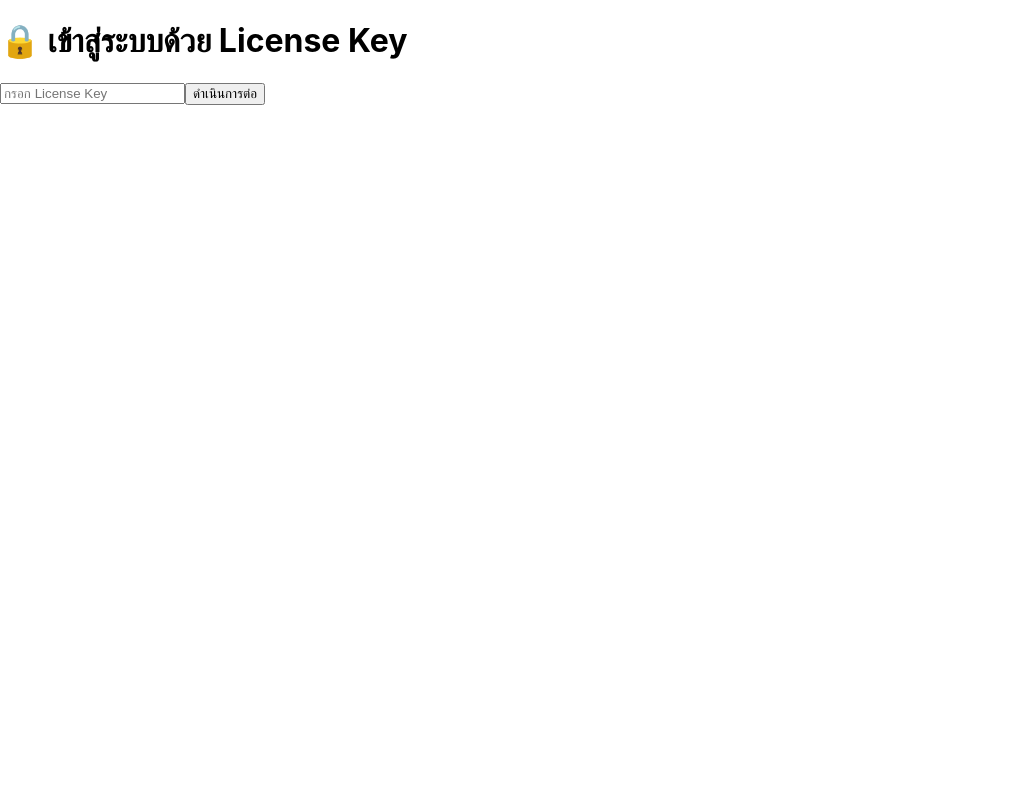
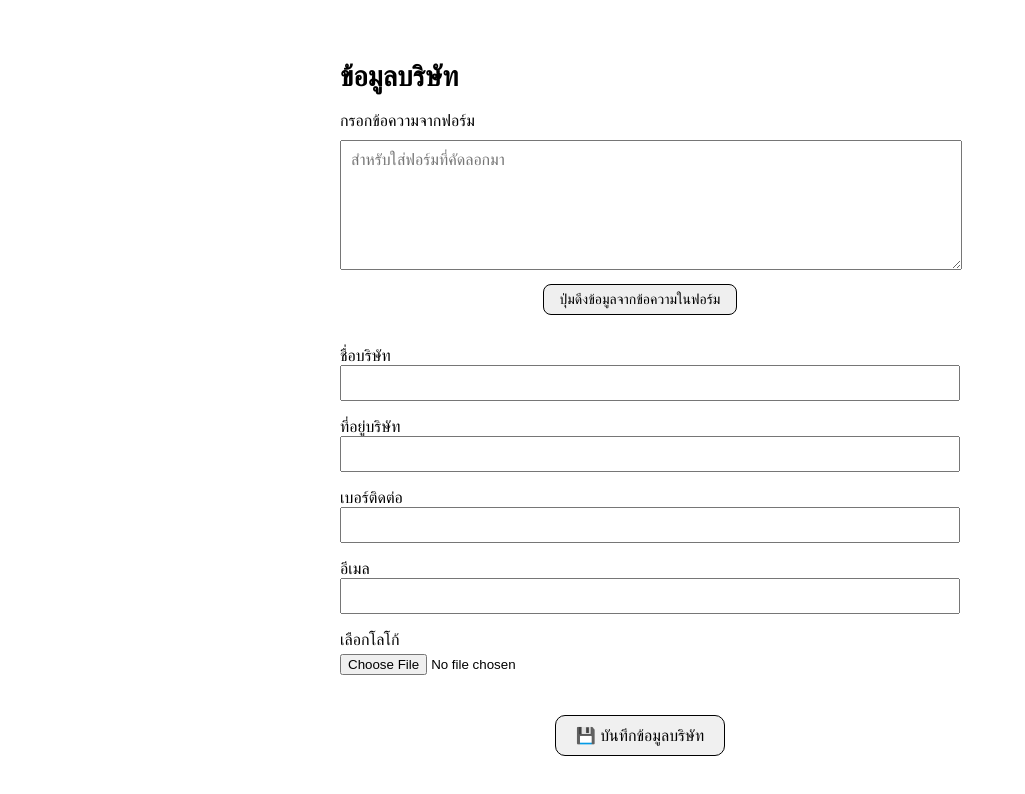
Before and after one commit to SiamGuardSolution/siamguard-fastform, a React (Create React App) app: page /company-form in a window 1280 px wide. Before the commit this address led to /. Shown: the top 794 px of the page, without its empty margins (0-1025 px from the left). Built offline with nearby package versions, Linux system fonts and the light colour scheme.

Commit message:
update UI company

```diff
--- a/src/App.js
+++ b/src/App.js
@@ -1,8 +1,9 @@
-import { useState } from 'react';
+// src/App.jsที่ใช้อยู่ตอนนี้
+import React, { useState } from 'react';
+import { BrowserRouter as Router, Routes, Route } from 'react-router-dom';
+import EnterKeyPage from './pages/EnterKeyPage';
 import CompanyInfoForm from './components/CompanyInfoForm';
 import QuotationForm from './components/QuotationForm';
-import { BrowserRouter as Router, Routes, Route } from 'react-router-dom';
-import EnterKeyPage from './pages/EnterKeyPage';
 
 
 
@@ -15,11 +16,22 @@ function App() {
         <Route path="/" element={<EnterKeyPage />} />
         <Route
           path="/company-form"
-          element={<CompanyInfoForm onSubmit={setCompanyInfo} />}
+          element={
+            <CompanyInfoForm
+              onSubmit={(data) => {
+                console.log('📦 ได้ข้อมูลบริษัท:', data);
+                setCompanyInfo(data);
+              }}
+            />
+          }
         />
         <Route
           path="/quotation-form"
           element={<QuotationForm company={companyInfo} />}
+        />
+        <Route
+          path="*"
+          element={<h1>404 - Not Found</h1>} // ✅ fallback
         />
       </Routes>
     </Router>
--- a/src/components/CompanyInfoForm.jsx
+++ b/src/components/CompanyInfoForm.jsx
@@ -1,17 +1,30 @@
-import { useState, useEffect } from 'react'; // ✅ ต้อง import useEffect ด้วย
+//
+//
+// CompanyInfoForm.jsxที่ใช้อยู่ตอนนี้
+import React, { useState } from 'react';
 import { useNavigate } from 'react-router-dom';
 
 export default function CompanyInfoForm({ onSubmit }) {
+  const [formText, setFormText] = useState('');
+
+  const extractCompanyData = () => {
+    const nameMatch = formText.match(/ชื่อ[:：]?\s*(.+)/);
+    const addressMatch = formText.match(/ที่อยู่[:：]?\s*(.+)/);
+    const phoneMatch = formText.match(/เบอร์โทร[:：]?\s*(.+)/);
+    const emailMatch = formText.match(/อีเมล[:：]?\s*(.+)/);
+
+    setCompany({
+      ...company,
+      name: nameMatch?.[1] || '',
+      address: addressMatch?.[1] || '',
+      phone: phoneMatch?.[1] || '',
+      email: emailMatch?.[1] || '',
+    });
+  };
+
   const navigate = useNavigate();
 
-  useEffect(() => {
-    const licenseKey = sessionStorage.getItem('licenseKey');
-    if (!licenseKey) {
-      navigate('/'); // ถ้าไม่มี licenseKey → กลับหน้าแรก
-    }
-  }, [navigate]); // ✅ เพิ่ม navigate เป็น dependency
-
-  const [form, setForm] = useState({
+  const [company, setCompany] = useState({
     name: '',
     address: '',
     phone: '',
@@ -19,39 +32,132 @@ export default function CompanyInfoForm({ onSubmit }) {
     logo: null,
   });
 
-  const handleChange = (e) => {
-    const { name, value, files } = e.target;
-    if (name === 'logo' && files[0]) {
-      const reader = new FileReader();
-      reader.onloadend = () => {
-        setForm((prev) => ({ ...prev, logo: reader.result }));
-      };
-      reader.readAsDataURL(files[0]);
-    } else {
-      setForm((prev) => ({ ...prev, [name]: value }));
-    }
+  const handleLogoUpload = (e) => {
+      const file = e.target.files[0];
+    if (!file) return;
+
+    const reader = new FileReader();
+    reader.onloadend = () => {
+      setCompany({ ...company, logo: reader.result }); // ✅ เก็บเป็น base64
+    };
+    reader.readAsDataURL(file);
   };
 
-  const handleSubmit = () => {
-    if (!form.name || !form.logo) {
-      alert('กรุณากรอกชื่อบริษัทและอัปโหลดโลโก้');
-      return;
+  const handleSave = () => {
+    console.log('✅ บันทึกข้อมูลบริษัท:', company);
+    if (onSubmit) {
+      onSubmit(company); // ส่งข้อมูลกลับไปที่ App.jsx
     }
-    onSubmit(form); // ส่งข้อมูลไปเก็บไว้ใน App
-    navigate('/quotation-form'); // ✅ เปลี่ยนหน้าไปฟอร์มใบเสนอราคา
+
+    navigate('/quotation-form');
   };
 
   return (
-    <div className="p-4 border rounded shadow-md max-w-lg mx-auto mt-4">
-      <h2 className="text-xl font-bold mb-4">📇 ข้อมูลบริษัท</h2>
-      <input name="name" placeholder="ชื่อบริษัท" onChange={handleChange} className="border p-2 mb-2 w-full" />
-      <input name="address" placeholder="ที่อยู่บริษัท" onChange={handleChange} className="border p-2 mb-2 w-full" />
-      <input name="phone" placeholder="เบอร์โทร" onChange={handleChange} className="border p-2 mb-2 w-full" />
-      <input name="email" placeholder="อีเมล" onChange={handleChange} className="border p-2 mb-2 w-full" />
-      <input name="logo" type="file" accept="image/*" onChange={handleChange} className="mb-4" />
-      <button onClick={handleSubmit} className="bg-blue-500 text-white px-4 py-2 rounded">
-        ✅ บันทึกข้อมูลบริษัท
-      </button>
+    <div style={{ padding: '40px', maxWidth: '600px', margin: '0 auto' }}>
+      <h1 style={{ fontSize: '28px', marginBottom: '10px' }}>ข้อมูลบริษัท</h1>
+      <p style={{ marginBottom: '10px' }}>กรอกข้อความจากฟอร์ม</p>
+
+      <textarea
+        value={formText}
+        onChange={(e) => setFormText(e.target.value)}
+        rows={6}
+        style={{
+          width: '100%',
+          padding: '10px',
+          fontSize: '16px',
+          marginBottom: '10px',
+        }}
+        placeholder="สำหรับใส่ฟอร์มที่คัดลอกมา"
+      />
+
+      <div style={{ textAlign: 'center', marginBottom: '30px' }}>
+        <button
+          onClick={extractCompanyData}
+          style={{
+            padding: '6px 16px',
+            fontSize: '14px',
+            borderRadius: '8px',
+            border: '1px solid #000',
+          }}
+        >
+          ปุ่มดึงข้อมูลจากข้อความในฟอร์ม
+        </button>
+      </div>
+
+      <div style={{ display: 'flex', flexDirection: 'column', gap: '15px' }}>
+        <label>
+          ชื่อบริษัท
+          <input
+            type="text"
+            value={company.name}
+            onChange={(e) =>
+              setCompany({ ...company, name: e.target.value })
+            }
+            style={{ width: '100%', padding: '8px', fontSize: '14px' }}
+          />
+        </label>
+
+        <label>
+          ที่อยู่บริษัท
+          <input
+            type="text"
+            value={company.address}
+            onChange={(e) =>
+              setCompany({ ...company, address: e.target.value })
+            }
+            style={{ width: '100%', padding: '8px', fontSize: '14px' }}
+          />
+        </label>
+
+        <label>
+          เบอร์ติดต่อ
+          <input
+            type="text"
+            value={company.phone}
+            onChange={(e) =>
+              setCompany({ ...company, phone: e.target.value })
+            }
+            style={{ width: '100%', padding: '8px', fontSize: '14px' }}
+          />
+        </label>
+
+        <label>
+          อีเมล
+          <input
+            type="email"
+            value={company.email}
+            onChange={(e) =>
+              setCompany({ ...company, email: e.target.value })
+            }
+            style={{ width: '100%', padding: '8px', fontSize: '14px' }}
+          />
+        </label>
+
+        <label>
+          เลือกโลโก้
+          <input
+            type="file"
+            accept="image/*"
+            onChange={handleLogoUpload}
+            style={{ display: 'block', marginTop: '5px' }}
+          />
+        </label>
+      </div>
+
+      <div style={{ textAlign: 'center', marginTop: '40px' }}>
+        <button
+          onClick={handleSave}
+          style={{
+            padding: '10px 20px',
+            fontSize: '16px',
+            borderRadius: '10px',
+            border: '1px solid #000',
+            background: '#f0f0f0',
+          }}
+        >
+          💾 บันทึกข้อมูลบริษัท
+        </button>
+      </div>
     </div>
   );
 }
--- a/src/components/QuotationForm.jsx
+++ b/src/components/QuotationForm.jsx
@@ -1,4 +1,4 @@
-// QuotationForm.jsx ที่ใช้อยู่ในตอนนี้
+// ตรวจสอบQuotationForm.jsx ที่ใช้อยู่ในตอนนี้
 import React, { useState, useEffect } from 'react';
 import jsPDF from 'jspdf';
 import autoTable from 'jspdf-autotable';
@@ -19,11 +19,16 @@ export default function QuotationForm({ company }) {
   const [clientName, setClientName] = useState('');
   const [clientPhone, setClientPhone] = useState('');
   const [items, setItems] = useState([{ name: '', quantity: '', price: '' }]);
+
   const clearCache = () => {
       sessionStorage.removeItem('quotationClientName');
       sessionStorage.removeItem('quotationItems');
       setClientName('');
+      setClientPhone('');
       setItems([{ name: '', quantity: '', price: '' }]);
+      setNotes([]);
+      setPaymentTerms([]);
+      setPaymentChannels([]);
     };
   const [notes, setNotes] = useState(['']);;
   const [paymentTerms, setPaymentTerms] = useState(['']);
@@ -45,7 +50,26 @@ export default function QuotationForm({ company }) {
 
   const [includeVAT, setIncludeVAT] = useState(true);
 
+  const [paymentChannels, setPaymentChannels] = useState(['']);
+
+  const handlePaymentChannelChange = (index, value) => {
+    const updated = [...paymentChannels];
+    updated[index] = value;
+    setPaymentChannels(updated);
+  };
+
+  const addPaymentChannel = () => {
+    setPaymentChannels([...paymentChannels, '']);
+  };
+
+  const removePaymentChannel = (index) => {
+    const updated = paymentChannels.filter((_, i) => i !== index);
+    setPaymentChannels(updated);
+  };
+
   const navigate = useNavigate();
+
+
 
 
   useEffect(() => {
@@ -175,28 +199,71 @@ export default function QuotationForm({ company }) {
     }
 
 
-    let noteY = doc.lastAutoTable.finalY + 10;
+    // ✅ กำหนดตำแหน่งเริ่มหลังค่าใช้จ่ายรวมทั้งสิ้น
+    let nextY = includeVAT ? totalY + 21 : totalY + 10;
+
+    // ✅ หมายเหตุ
+    if (notes.length > 0) {
+      doc.setFontSize(14);
+      doc.text('หมายเหตุ:', 14, nextY);
+      notes.forEach((n, idx) => {
+        nextY += 7;
+        doc.text(`- ${n}`, 20, nextY);
+      });
+      nextY += 7;
+    }
+
+    // ✅ เงื่อนไขการชำระเงิน
+    if (paymentTerms.length > 0) {
+      doc.setFontSize(14);
+      doc.text('เงื่อนไขการชำระเงิน:', 14, nextY);
+      paymentTerms.forEach((t, idx) => {
+        nextY += 7;
+        doc.text(`- ${t}`, 20, nextY);
+      });
+      nextY += 7;
+    }
+
+    // ✅ ช่องทางการชำระเงิน
+    if (paymentChannels.length > 0 && paymentChannels.some((ch) => ch.trim() !== '')) {
+      doc.setFontSize(14);
+      doc.text('ช่องทางการชำระเงิน (Mobile Banking):', 14, nextY);
+      paymentChannels.forEach((channel) => {
+        const lines = doc.splitTextToSize(channel, 180);
+        lines.forEach((line) => {
+          nextY += 7;
+          doc.text(`- ${line}`, 20, nextY);
+        });
+      });
+    }
+
+    // ✅ ลายเซ็นท้าย PDF
+    const footerY = doc.internal.pageSize.getHeight() - 50; // ระยะจากล่างขึ้นบน
+
+    // ฝั่งซ้าย - ลูกค้า
     doc.setFontSize(14);
-    doc.text('หมายเหตุ:', 14, noteY);
-    notes.forEach((n, idx) => {
-      noteY += 7;
-      doc.text(`- ${n}`, 20, noteY);
-    });
+    doc.text(`ลงนาม ${clientName || '..................................'}`, 20, footerY);
+    doc.line(20, footerY + 15, 70, footerY + 15); // เส้นผู้สั่งซื้อ
+    doc.text('ผู้สั่งซื้อสินค้า', 25, footerY + 22);
 
-    let termY = noteY + 15;
-    doc.setFontSize(14);
-    doc.text('เงื่อนไขการชำระเงิน:', 14, termY);
-    paymentTerms.forEach((t, idx) => {
-      termY += 7;
-      doc.text(`- ${t}`, 20, termY);
-    });
+    // ฝั่งขวา - บริษัท
+    doc.text(`ลงนาม ${company.name || '..................................'}`, 120, footerY);
+    doc.line(120, footerY + 15, 170, footerY + 15); // เส้นผู้อนุมัติ
+    doc.text('ผู้อนุมัติ', 135, footerY + 22);
+
 
     // ✅ ก่อน doc.save(...)
     sessionStorage.setItem('quotationClientName', clientName);
     sessionStorage.setItem('quotationItems', JSON.stringify(items));
 
+    // ✅ เครดิตท้าย PDF
+    const pageHeight = doc.internal.pageSize.getHeight();
+    doc.setFontSize(10);
+    doc.setTextColor(50); // สีเทา
+    doc.text('SIAMGUARD FASTFORM', 14, pageHeight - 10);
 
     doc.save('quotation.pdf');
+
   };
 
   return (
@@ -335,6 +402,38 @@ export default function QuotationForm({ company }) {
         >
           ➕ เพิ่มเงื่อนไข
         </button>
+
+
+        <div className="mt-6">
+          <h3 className="text-md font-semibold mb-2">ช่องทางการชำระเงิน (Mobile Banking)</h3>
+
+          {paymentChannels.map((channel, index) => (
+            <div key={index} className="flex items-center gap-2 mb-2">
+              <input
+                type="text"
+                value={channel}
+                onChange={(e) => handlePaymentChannelChange(index, e.target.value)}
+                placeholder={`ช่องทาง #${index + 1}`}
+                className="flex-1 px-3 py-2 border rounded-md text-sm"
+              />
+              {paymentChannels.length > 1 && (
+                <button
+                  onClick={() => removePaymentChannel(index)}
+                  className="text-red-500 hover:underline text-sm"
+                >
+                  ❌
+                </button>
+              )}
+            </div>
+          ))}
+
+          <button
+            onClick={addPaymentChannel}
+            className="border rounded px-3 py-2 text-sm hover:bg-gray-100"
+          >
+            ➕ เพิ่มช่องทาง
+          </button>
+        </div>
       </div>
 
 
--- a/src/pages/EnterKeyPage.jsx
+++ b/src/pages/EnterKeyPage.jsx
@@ -48,5 +48,6 @@ export default function EnterKeyPage() {
         {error && <p className="text-red-500 mt-2">{error}</p>}
       </div>
     </div>
+
   );
 }
```
